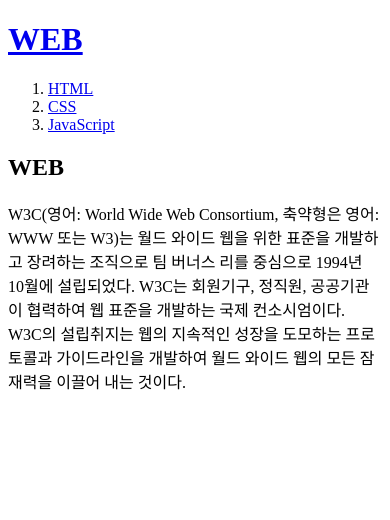
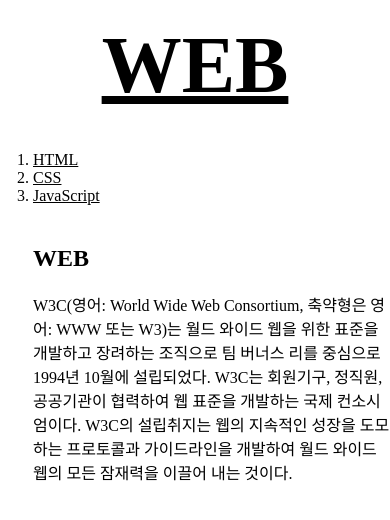
Before and after one commit to yy0ung/web1, a plain HTML site: page index.html in a window 390 px wide. Drawn offline with Linux system fonts and the light colour scheme; a script that the page names is missing.

Commit message:
Add files via upload

```diff
--- a/index.html
+++ b/index.html
@@ -12,15 +12,18 @@
 
   gtag('config', 'G-JCCE7K5R63');
 </script>
+<link rel ="stylesheet" href="style.css">
 </head>
 
 <body>
   <h1><a href="index.html">WEB</a></h1>
+  <div id="grid">
   <ol>
     <li><a href="1.html">HTML</a></li>
     <li><a href="2.html">CSS</a></li>
     <li><a href="3.html">JavaScript</a></li>
   </ol>
+  <div id="article">
 
   <h2>WEB</h2>
   <p>W3C(영어: World Wide Web Consortium, 축약형은 영어: WWW 또는 W3)는 월드 와이드 웹을 위한 표준을 개발하고 장려하는 조직으로 팀 버너스 리를 중심으로 1994년 10월에 설립되었다. W3C는 회원기구, 정직원, 공공기관이 협력하여 웹 표준을 개발하는 국제 컨소시엄이다. W3C의 설립취지는 웹의 지속적인 성장을 도모하는 프로토콜과 가이드라인을 개발하여 월드 와이드 웹의 모든 잠재력을 이끌어 내는 것이다.
@@ -50,5 +53,7 @@
 
 
   </p>
+</div>
+</div>
 </body>
 <html>
--- a/style.css
+++ b/style.css
@@ -1,42 +1,39 @@
-h1{
-  color: pink;
-  font-size: 50px;
-  background-color: beige;
+body{
+  margin:0;
+}
+a {
+  color:black;
+
+}
+
+h1 {
+  font-size: 500%;
   text-align: center;
-  border-bottom: 2px gray solid;
-  padding-bottom: 10px;
-  margin-bottom: 0;
+  border-bottom: 3px solid gray;
+  margin:0;
+  padding:20px;
 }
-ol{
-  background-color: beige;
+#grid ol{
+  border-right: 3px solid gray;
   width: 100px;
-  border-right: 2px gray solid;
-  padding-right: 5px;
-  margin:0;
-  padding-top: 5px;
+  margin: 0;
+  padding: 20px;
+  padding-left: 33px;
 }
 #grid{
-display: grid;
-grid-template-columns: 150px 1fr;
+  display: grid;
+  grid-template-columns: 150px 1fr;
 }
 #grid #article{
-padding-left: 7px;
+  padding-left: 33px;
 }
-
-@media(max-width:800px){
-#grid{
-  display:block;
-}
-#grid ol{
-  border-right: none;
-  background-color: white;
-  margin:auto;
+@media(max-width:650px) {
+  #grid{
+    display: block;
+  }
+  #grid ol{
+      border-right: none;}
+  h1 {
+      border-bottom: none;}
 
 }
-h1{
-  border-bottom: none;
-  font-size: 60px;
-  margin-bottom: 15px;
-}
-
-}
```
Also changed, not shown: 1.html (+5 -15 lines), 2.html (+12 -17 lines), 3.html (+5 -1 lines), box.html (added, +29 -0 lines), grid.html (added, +23 -0 lines), mediaquery.html (added, +24 -0 lines).
